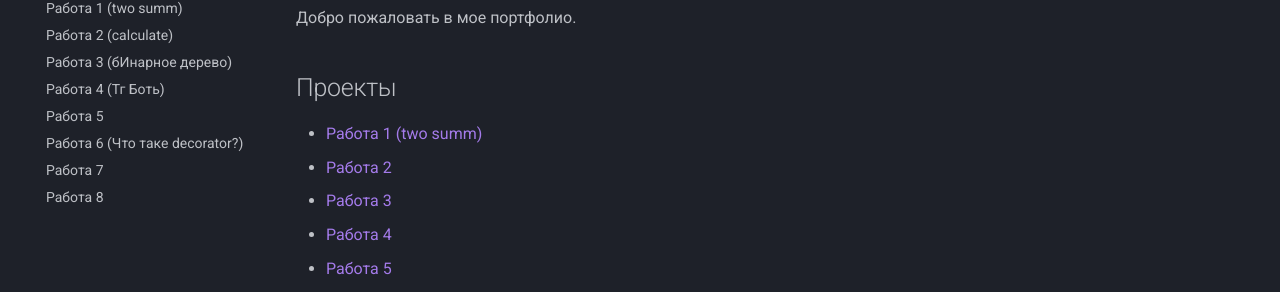
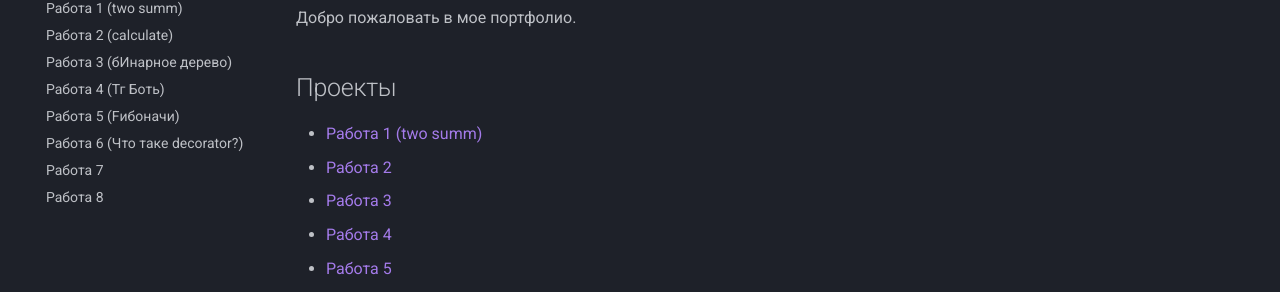
Before and after one commit to Artomaniia/programming_portfolio_site, an MkDocs documentation site: the page built from docs/index.md, in a window 1280 px wide. Shown: the part 175-467 px from the top of the page. Built offline with MkDocs 1.6.1 and Material for MkDocs 9.7.7, drawn with Linux system fonts in a browser that asks for light colours.

Commit message:
Update mkdocs.yml

```diff
--- a/mkdocs.yml
+++ b/mkdocs.yml
@@ -25,7 +25,7 @@ nav:
   - Работа 2 (calculate): programming/work2.md
   - Работа 3 (бИнарное дерево): programming/work3.md
   - Работа 4 (Тг Боть): programming/work4.md
-  - Работа 5: programming/work5.md
+  - Работа 5 (Fибоначи): programming/work5.md
   - Работа 6 (Что таке decorator?): programming/work6.md
   - Работа 7: programming/work7.md
   - Работа 8: programming/work8.md
```
